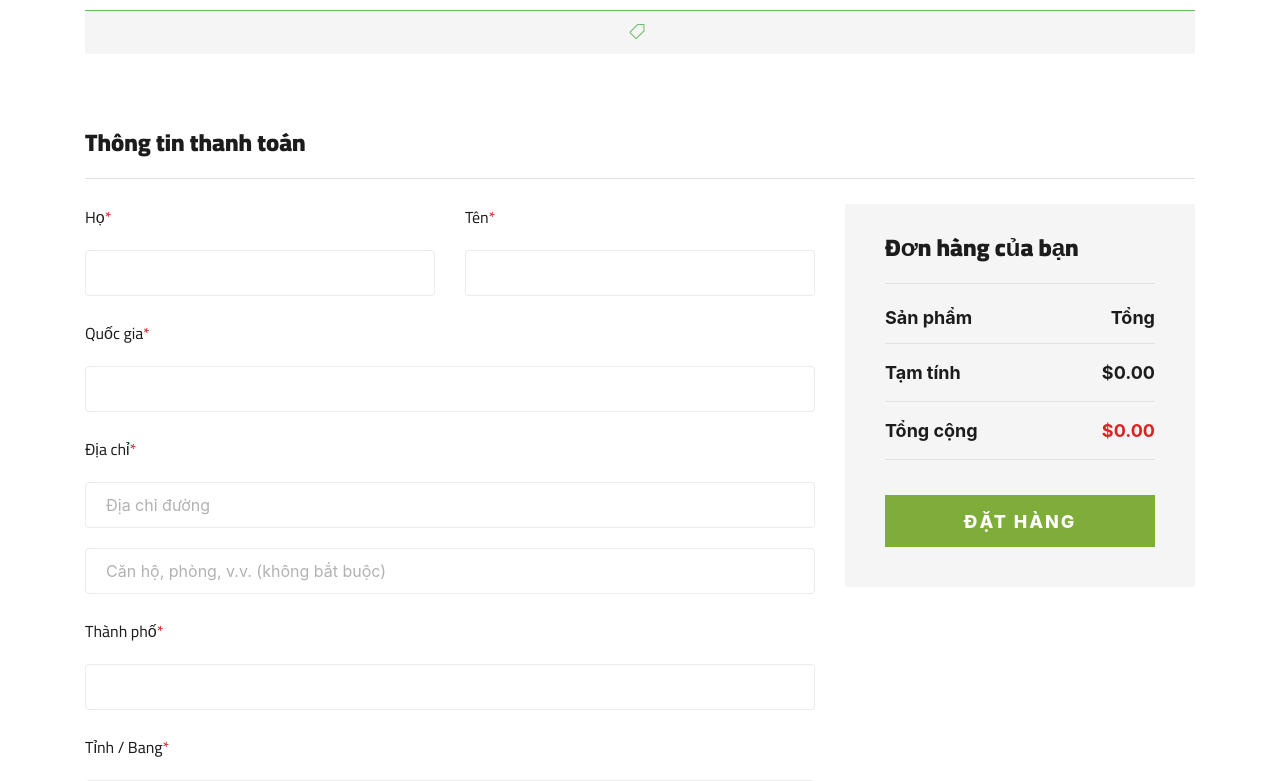
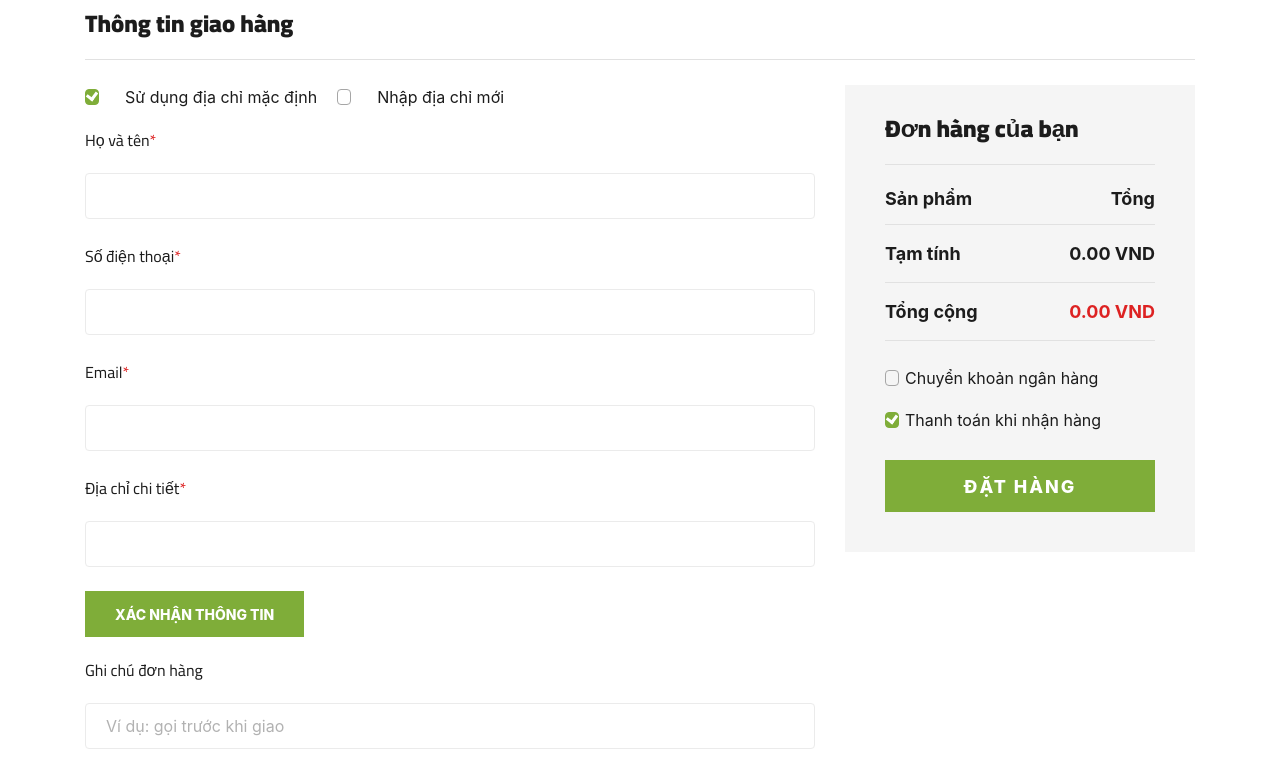
Before and after one commit to Gnurtyuh/e-commerce, a Vue app: page /checkout in a window 1280 px wide. Shown: the part 400-1181 px from the top of the page. Built offline with nearby package versions, Linux system fonts and the light colour scheme.

Commit message:
fix (Checkout.vue, ShoppingCart.vue)

```diff
--- a/src/views/Checkout.vue
+++ b/src/views/Checkout.vue
@@ -2,112 +2,76 @@
   <div>
     <Breadcrumb title="Thanh toán" />
 
-    <!-- Checkout Section Begin -->
     <section class="checkout spad">
       <div class="container">
-        <div class="row">
-          <div class="col-lg-12">
-            <h6>
-              <span class="icon_tag_alt"></span>
-            </h6>
-          </div>
-        </div>
 
         <div class="checkout__form">
-          <h4>Thông tin thanh toán</h4>
+          <h4>Thông tin giao hàng</h4>
 
           <form @submit.prevent="handleCheckout">
             <div class="row">
-              <!-- Thông tin khách hàng -->
+
+              <!-- LEFT -->
               <div class="col-lg-8 col-md-6">
-                <div class="row">
-                  <div class="col-lg-6">
-                    <div class="checkout__input">
-                      <p>Họ<span>*</span></p>
-                      <input type="text" v-model="form.firstName" required>
-                    </div>
-                  </div>
-                  <div class="col-lg-6">
-                    <div class="checkout__input">
-                      <p>Tên<span>*</span></p>
-                      <input type="text" v-model="form.lastName" required>
-                    </div>
-                  </div>
-                </div>
-
-                <div class="checkout__input">
-                  <p>Quốc gia<span>*</span></p>
-                  <input type="text" v-model="form.country" required>
-                </div>
-
-                <div class="checkout__input">
-                  <p>Địa chỉ<span>*</span></p>
-                  <input
-                    type="text"
-                    v-model="form.address"
-                    placeholder="Địa chỉ đường"
-                    class="checkout__input__add"
-                    required
-                  >
-                  <input
-                    type="text"
-                    v-model="form.address2"
-                    placeholder="Căn hộ, phòng, v.v. (không bắt buộc)"
-                  >
-                </div>
-
-                <div class="checkout__input">
-                  <p>Thành phố<span>*</span></p>
-                  <input type="text" v-model="form.city" required>
-                </div>
-
-                <div class="checkout__input">
-                  <p>Tỉnh / Bang<span>*</span></p>
-                  <input type="text" v-model="form.state" required>
-                </div>
-
-                <div class="checkout__input">
-                  <p>Mã bưu điện / ZIP<span>*</span></p>
-                  <input type="text" v-model="form.zip" required>
-                </div>
-
-                <div class="row">
-                  <div class="col-lg-6">
-                    <div class="checkout__input">
-                      <p>Số điện thoại<span>*</span></p>
-                      <input type="text" v-model="form.phone" required>
-                    </div>
-                  </div>
-                  <div class="col-lg-6">
-                    <div class="checkout__input">
-                      <p>Email<span>*</span></p>
-                      <input type="email" v-model="form.email" required>
-                    </div>
-                  </div>
-                </div>
 
                 <div class="checkout__input__checkbox">
-                  <label for="acc">
-                    Tạo tài khoản?
-                    <input type="checkbox" id="acc" v-model="form.createAccount">
+                  <label>
+                    <input type="radio" value="default" v-model="addressMode" @change="useDefaultAddress">
+                    Sử dụng địa chỉ mặc định
+                    <span class="checkmark"></span>
+                  </label>
+
+                  <label style="margin-left:20px">
+                    <input type="radio" value="new" v-model="addressMode" @change="useNewAddress">
+                    Nhập địa chỉ mới
                     <span class="checkmark"></span>
                   </label>
                 </div>
 
                 <div class="checkout__input">
+                  <p>Họ và tên<span>*</span></p>
+                  <input v-model="form.full_name" :readonly="addressMode === 'default'" required>
+                </div>
+
+                <div class="checkout__input">
+                  <p>Số điện thoại<span>*</span></p>
+                  <input v-model="form.phone" :readonly="addressMode === 'default'" required>
+                </div>
+
+                <div class="checkout__input">
+                  <p>Email<span>*</span></p>
+                  <input type="email" v-model="form.email" required>
+                </div>
+
+                <!-- <div class="checkout__input">
+                  <p>Tỉnh / Thành phố<span>*</span></p>
+                  <input v-model="form.city" required>
+                </div> -->
+
+                <div class="checkout__input">
+                  <p>Địa chỉ chi tiết<span>*</span></p>
+                  <input v-model="form.address" :readonly="addressMode === 'default'" required>
+                </div>
+
+                <button type="button" class="site-btn confirm-btn" @click="confirmShipping">
+                  Xác nhận thông tin
+                </button>
+
+                <div class="checkout__input">
                   <p>Ghi chú đơn hàng</p>
-                  <input
-                    type="text"
-                    v-model="form.notes"
-                    placeholder="Ghi chú cho đơn hàng, ví dụ: lưu ý khi giao hàng."
-                  >
+                  <input v-model="form.notes" placeholder="Ví dụ: gọi trước khi giao">
                 </div>
+
               </div>
 
-              <!-- Đơn hàng -->
+
+              <!-- RIGHT -->
               <div class="col-lg-4 col-md-6">
+
                 <div class="checkout__order">
+
                   <h4>Đơn hàng của bạn</h4>
+
                   <div class="checkout__order__products">
                     Sản phẩm <span>Tổng</span>
                   </div>
@@ -115,34 +79,89 @@
                   <ul>
                     <li v-for="item in cartItems" :key="item.id">
                       {{ item.name }} x {{ item.quantity }}
-                      <span>${{ (item.price * item.quantity).toFixed(2) }}</span>
+                      <span>{{ (item.price * item.quantity).toFixed(2) }} VND</span>
                     </li>
                   </ul>
 
                   <div class="checkout__order__subtotal">
-                    Tạm tính <span>${{ cartTotal.toFixed(2) }}</span>
+                    Tạm tính
+                    <span>{{ cartTotal.toFixed(2) }} VND</span>
                   </div>
 
                   <div class="checkout__order__total">
-                    Tổng cộng <span>${{ cartTotal.toFixed(2) }}</span>
+                    Tổng cộng
+                    <span>{{ cartTotal.toFixed(2) }} VND</span>
                   </div>
 
-                  <button type="submit" class="site-btn">
-                    ĐẶT HÀNG
+
+                  <div class="checkout__payment">
+
+                    <div class="checkout__input__checkbox">
+                      <label>
+                        Chuyển khoản ngân hàng
+                        <input type="radio" value="bank" v-model="form.paymentMethod">
+                        <span class="checkmark"></span>
+                      </label>
+                    </div>
+
+                    <div class="checkout__input__checkbox">
+                      <label>
+                        Thanh toán khi nhận hàng
+                        <input type="radio" value="cod" v-model="form.paymentMethod">
+                        <span class="checkmark"></span>
+                      </label>
+                    </div>
+
+                  </div>
+
+
+                  <div v-if="qrPayment" class="qr-box">
+
+                    <h5>Quét QR để thanh toán</h5>
+
+                    <img :src="qrPayment.qrCode" width="220">
+
+                    <p>
+                      Số tiền:
+                      <b>{{ qrPayment.amount.toLocaleString() }}đ</b>
+                    </p>
+
+                    <p>
+                      Nội dung:
+                      <b>{{ qrPayment.content }}</b>
+                    </p>
+
+                    <p v-if="checkingPayment">
+                      Đang chờ thanh toán...
+                    </p>
+
+                  </div>
+
+
+                  <button type="submit" class="site-btn" :disabled="loading">
+                    {{ loading ? 'Đang xử lý...' : 'ĐẶT HÀNG' }}
                   </button>
+
                 </div>
+
               </div>
+
             </div>
           </form>
+
         </div>
+
       </div>
     </section>
-    <!-- Checkout Section End -->
+
   </div>
 </template>
 
+
+
 <script setup>
-import { ref } from 'vue'
+import { ref, onMounted } from 'vue'
+import axios from 'axios'
 import { useRouter } from 'vue-router'
 import Breadcrumb from '@/components/layout/Breadcrumb.vue'
 import { useCart } from '@/composables/useCart'
@@ -150,24 +169,296 @@ import { useCart } from '@/composables/useCart'
 const router = useRouter()
 const { cartItems, cartTotal, clearCart } = useCart()
 
+const loading = ref(false)
+const qrPayment = ref(null)
+const checkingPayment = ref(false)
+
+const user = ref(null)
+const addresses = ref([])
+const defaultAddress = ref(null)
+
+const addressMode = ref('default')
+
 const form = ref({
-  firstName: '',
-  lastName: '',
-  country: '',
-  address: '',
-  address2: '',
-  city: '',
-  state: '',
-  zip: '',
+  full_name: '',
   phone: '',
   email: '',
-  createAccount: false,
-  notes: ''
+  address: '',
+  city: '',
+  notes: '',
+  paymentMethod: 'cod'
 })
 
-const handleCheckout = () => {
-  alert('Đặt hàng thành công!')
-  clearCart()
-  router.push('/')
+
+
+/**
+ * LOAD USER + ADDRESS
+ */
+
+onMounted(async () => {
+
+  try {
+
+    const email = localStorage.getItem('email')
+
+    if (!email) {
+      console.error("Email không tồn tại trong localStorage")
+      return
+    }
+
+    // encode email
+    const encodedEmail = encodeURIComponent(email)
+
+    /**
+     * STEP 1: GET USER INFO
+     */
+
+    const userRes = await axios.get(
+      `http://localhost:8080/users/user/info?email=${encodedEmail}`
+    )
+
+    user.value = userRes.data
+
+
+    /**
+     * STEP 2: GET ADDRESS BY USER ID
+     */
+
+    const addressRes = await axios.get(
+      `http://localhost:8080/users/${user.value.userId}/address`
+    )
+
+    let data = addressRes.data
+
+    // Fix crash .find()
+    if (Array.isArray(data)) {
+      addresses.value = data
+    } else if (data) {
+      addresses.value = [data]
+    } else {
+      addresses.value = []
+    }
+
+    /**
+     * FIND DEFAULT ADDRESS
+     */
+
+    defaultAddress.value =
+      addresses.value.find(a => a.isDefault === true)
+
+    if (defaultAddress.value) {
+      useDefaultAddress()
+    }
+
+  }
+
+  catch (error) {
+
+    console.error("Load user error:", error)
+
+  }
+
+})
+
+
+
+/**
+ * USE DEFAULT ADDRESS
+ */
+
+const useDefaultAddress = () => {
+
+  if (!defaultAddress.value || !user.value) return
+
+  form.value.full_name = defaultAddress.value.receiverName
+  form.value.phone = defaultAddress.value.phone
+  form.value.address = defaultAddress.value.address
+  form.value.email = user.value.email
+
+}
+
+
+
+/**
+ * NEW ADDRESS
+ */
+
+const useNewAddress = () => {
+
+  if (!user.value) return
+
+  form.value.full_name = ''
+  form.value.phone = ''
+  form.value.address = ''
+  form.value.city = ''
+  form.value.email = ''
+
+}
+
+
+
+/**
+ * CONFIRM SHIPPING
+ */
+
+const confirmShipping = () => {
+  alert('Thông tin giao hàng đã được xác nhận!')
+}
+
+
+
+/**
+ * CHECKOUT
+ */
+
+const handleCheckout = async () => {
+
+  if (!cartItems.value.length) {
+    alert('Giỏ hàng trống!')
+    return
+  }
+
+  try {
+
+    loading.value = true
+
+    const payload = {
+      customer: form.value,
+      products: cartItems.value,
+      total: cartTotal.value,
+      payment_method: form.value.paymentMethod
+    }
+
+    if (form.value.paymentMethod === 'cod') {
+
+      await fakeApi('/api/orders', payload)
+
+      alert('Đặt hàng thành công')
+
+      clearCart()
+
+      router.push('/cart')
+
+      return
+    }
+
+    const res = await fakeApi('/api/payment/create', payload)
+
+    qrPayment.value = res
+
+    startCheckingPayment(res.orderId)
+
+  }
+
+  catch (error) {
+
+    alert('Thanh toán thất bại')
+
+  }
+
+  finally {
+
+    loading.value = false
+
+  }
+
+}
+
+
+
+/**
+ * CHECK PAYMENT
+ */
+
+const startCheckingPayment = (orderId) => {
+
+  checkingPayment.value = true
+
+  const interval = setInterval(async () => {
+
+    const res = await fakeApi(`/api/payment/status/${orderId}`)
+
+    if (res.status === 'paid') {
+
+      clearInterval(interval)
+
+      alert('Thanh toán thành công')
+
+      clearCart()
+
+      router.push('/cart')
+
+    }
+
+  }, 5000)
+
+}
+
+
+
+/**
+ * FAKE API PAYMENT
+ */
+
+const fakeApi = (url, data = null) => {
+
+  return new Promise(resolve => {
+
+    setTimeout(() => {
+
+      if (url === '/api/payment/create') {
+
+        const orderId = 'ORD' + Date.now()
+
+        resolve({
+          orderId,
+          amount: cartTotal.value,
+          content: orderId,
+          qrCode: 'https://img.vietqr.io/image/vcb-12345678-compact.png'
+        })
+
+      }
+
+      else if (url.includes('/api/payment/status')) {
+
+        resolve({
+          status: Math.random() > 0.7 ? 'paid' : 'pending'
+        })
+
+      }
+
+      else {
+
+        resolve({ success: true })
+
+      }
+
+    }, 1200)
+
+  })
+
 }
 </script>
+
+
+
+<style scoped>
+
+.confirm-btn{
+  margin-bottom:20px;
+}
+
+.checkout__payment{
+  margin-top:20px;
+}
+
+.qr-box{
+  margin-top:20px;
+  text-align:center;
+}
+
+.qr-box img{
+  margin:15px 0;
+}
+
+</style>
```
Also changed, not shown: src/views/ShoppingCart.vue (+59 -15 lines).
